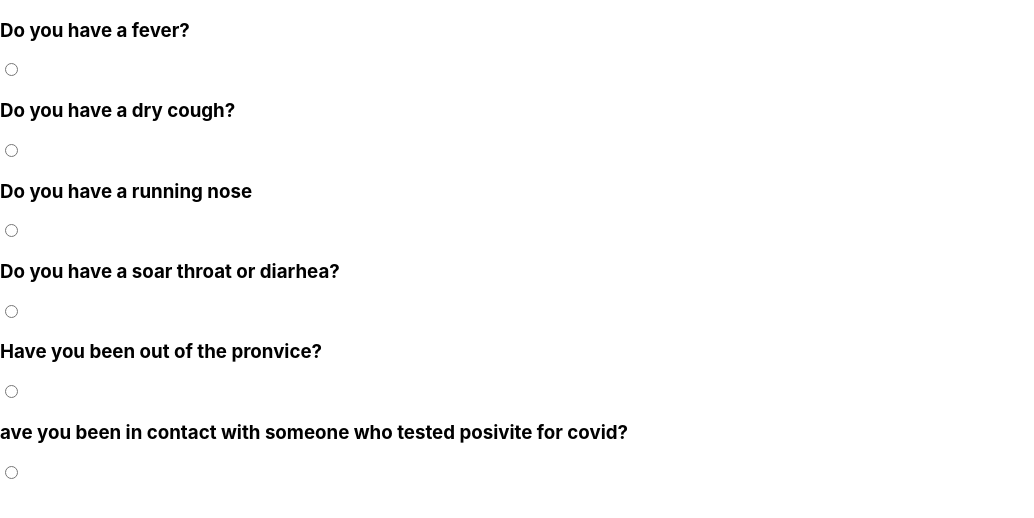
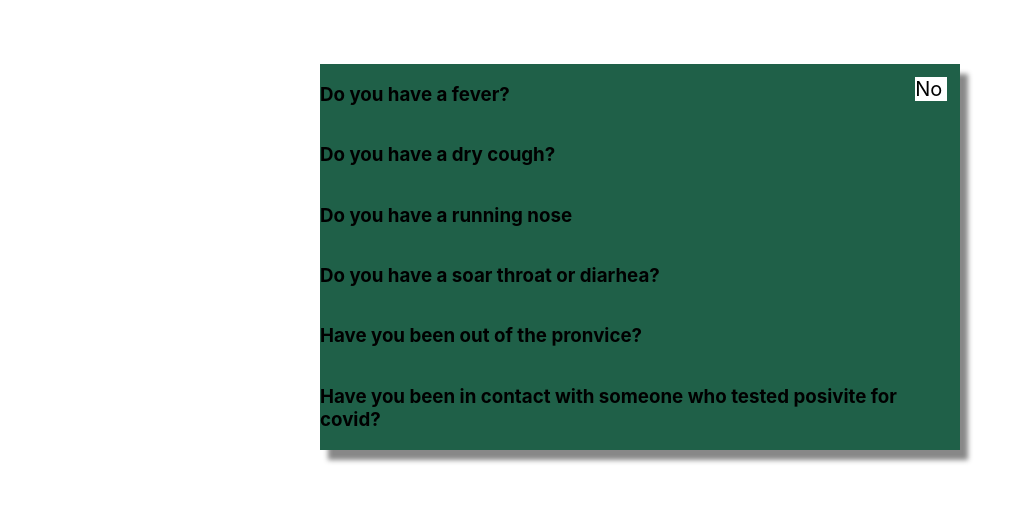
Before and after one commit to TsikaBullRat/covid-form, a React (Create React App) app: page /questionare in a window 1280 px wide. Shown: the top 518 px of the page, without its empty margins (0-1034 px from the left). Built offline with nearby package versions, Linux system fonts and the light colour scheme.

Commit message:
Beautifull Color Scheme + Check Questions working progress

```diff
--- a/src/App.css
+++ b/src/App.css
@@ -31,10 +31,13 @@
   position: relative;
   top: 20%;
   left: 5%;
-  background: #856088;
+  background: #1f6048;
   box-shadow: 8px 10px 5px #888;
-  width: 80%;
+  padding: 5%;
+  color: #fff;
+  width: 60%;
   height: 40vh;
+  margin-top: 5%;
 }
 .form1{
   position: relative;
@@ -43,7 +46,8 @@
   width: 50%;
   left: 25%;
   height: 80vh;
-  background: #856088;
+  background: #1f6048;
+  box-shadow: 8px 10px 5px #888;
 }
 .form1 label{
   font-size: 30px;
@@ -53,11 +57,54 @@
   width: 50%;
   margin-left: 20%;
 }
+.form2{
+  position: relative;
+  margin-top: 5%;
+  display: grid;
+  width: 50%;
+  left: 25%;
+  height: auto;
+  background: #1f6048;
+  box-shadow: 8px 10px 5px #888;
+}
+.form2 div{
+  display: flex;
+  justify-content: space-between;
+}
+.form2 input{
+  display: none;
+}
+/*.form2 label{
+  height: 10%;
+  width: 10%;
+  font-size: 20px;
+  margin-top: 2%;
+  margin-right: 2%;
+  background: #fff;
+  transition: 0.5s;
+}
+.form2 label::before{
+  content: "Yes";
+  margin-left: 2%;
+}
+.form2 label::before:checked{
+  content: "No";
+  margin-left: 5%;
+}*/
 .fill{
+  background: #1a523d;
   text-decoration: none;
+  font-size: 25px;
+  color: #fff;
+  width: 5%;
+  padding: 5px 40px 5px 40px;
+  margin-bottom: 2%;
+}
+.fill:hover{
+  background: #fff;
   color: #000;
-  padding: 10px 50px;
 }
 .right{
-  float: right;
+  position: relative;
+  left: 80%
 }
--- a/src/comp/Firstpage.js
+++ b/src/comp/Firstpage.js
@@ -1,23 +1,46 @@
+import { useState } from 'react'
 import { Link } from 'react-router-dom'
 
 export const Firstpage = () => {
 
-    const fill = {
+    const [fill, setFill] = useState({
         textDecoration: 'none',
-        color: '#000',
-        //background: '#f0e130',
+        color: '#fff',
+        fontSize: 25,
+        background: '#1a523d',
         padding: '10px 50px'
+    })
+
+    const hoverIn = () => {
+        setFill({
+            textDecoration: 'none',
+            color: '#000',
+            fontSize: 25,
+            background: '#fff',
+            padding: '10px 50px'
+        })
+    }
+    const hoverOut = () =>{
+        setFill({
+            textDecoration: 'none',
+            color: '#fff',
+            fontSize: 25,
+            background: '#1a523d',
+            padding: '10px 50px'
+        })
     }
     const form_info = (
         <div className="my_card">
+            <h1> Covid-19 Form</h1>
             <p>
                 Hello  we thank you for taking time out of your day to fill in this. It is
                 imerative that all of us as South Africans be aware of the effect, symptoms and results of
                 covid-19. Please press fill button to continue
             </p>
-            <Link to='/personal_details' style={fill}>Fill</Link>
+            <Link to='/personal_details' style={fill} onMouseEnter={hoverIn} onMouseLeave={hoverOut}>Fill Form</Link>
         </div>
     )
+
 
     return (
         <>
--- a/src/comp/Personal.js
+++ b/src/comp/Personal.js
@@ -1,36 +1,32 @@
-import { Link } from "react-router-dom"
+import { useState } from "react"
+import { Link } from 'react-router-dom'
 
-export const Personal = () =>{
+export const Personal = () => {
 
-    const fill = {
-        textDecoration: 'none',
-        color: '#000',
-        background: '#f0e130',
-        padding: '10px 50px'
-    }
 
-    return(
+
+    return (
         <div className="form1">
 
             <label htmlFor="">FIrst Names: </label>
-            <input type="text" id="first"/>
+            <input type="text" id="first" />
 
             <label htmlFor="">Lastname: </label>
-            <input type="text" id="last"/>
+            <input type="text" id="last" />
 
             <label htmlFor="">Date of birth: </label>
-            <input type="date" id="dob"/>
+            <input type="date" id="dob" />
 
             <label htmlFor="">cellphone: </label>
-            <input type="tel" id="phone"/>
+            <input type="tel" id="phone" />
 
             <label htmlFor="">Email: </label>
-            <input type="email" id="email"/>
+            <input type="email" id="email" />
 
             <label htmlFor="">Address: </label>
-            <input type="text" id="address"/>
+            <input type="text" id="address" />
 
-            <Link to='/questionare' className="fill right">Next</Link>
+            <Link to='/questionare' className="fill right" >Next</Link>
         </div>
     )
-}
+    }
--- a/src/comp/Questions.js
+++ b/src/comp/Questions.js
@@ -3,33 +3,87 @@ import { useState } from "react"
 export const Questions = props => {
 
     const [answers, setAnswers] = useState([])
-    const change = e =>{
+    const [light, setLight] = useState({
+        style: {
+            height: '10%',
+            width: '5%',
+            fontSize: '20px',
+            marginTop: '2%',
+            marginRight: '2%',
+            background: '#fff',
+            transition: '0.5s'
+        },
+        text: "No"
+    })
+    const change = e => {
         setAnswers([...answers, e.target.value])
     }
 
-    const handleSubmit = () =>{
+    const handleSubmit = () => {
         props.handleAnswers(answers)
     }
+    const Switch =() =>{
+        setLight({
+            style: {
+                height: '10%',
+                width: '5%',
+                fontSize: '20px',
+                marginTop: '2%',
+                marginRight: '8%',
+                background: '#fff',
+                transition: '0.5s'
+            },
+            text: "Yes"
+        }
+        )
+    }
     return (
+        <div className="form2">
             <form onSubmit={handleSubmit}>
+
+                <div>
                     <h3>Do you have a fever?</h3>
-        <input type="radio" onChange={change}/>
+                    <input id="Q1" type="radio" onChange={change} />
+                    <label htmlFor="Q1" style={light.style} onClick={Switch}>{light.text}</label>
+                </div>
 
+
+                <div>
                     <h3>Do you have a dry cough?</h3>
-        <input type="radio"  onChange={change}/>
+                    <input id="Q2" type="radio" onChange={change} />
+                    <label htmlFor="Q2" style={light.style}></label>
+                </div>
 
+
+                <div>
                     <h3>Do you have a running nose</h3>
-        <input type="radio"  onChange={change}/>
+                    <input id="Q3" type="radio" onChange={change} />
+                    <label htmlFor="Q3" style={light.style}></label>
+                </div>
 
+
+                <div>
                     <h3>Do you have a soar throat or diarhea?</h3>
-        <input type="radio"  onChange={change}/>
+                    <input id="Q4" type="radio" onChange={change} />
+                    <label htmlFor="Q4" style={light.style}></label>
+                </div>
 
+
+                <div>
                     <h3>Have you been out of the pronvice?</h3>
-        <input type="radio"  onChange={change}/>
+                    <input id="Q5" type="radio" onChange={change} />
+                    <label htmlFor="Q5" style={light.style}></label>
+                </div>
 
-        <h3>ave you been in contact with someone who tested posivite for covid?</h3>
-        <input type="radio"  onChange={change}/>
+
+                <div>
+                    <h3>Have you been in contact with someone who tested posivite for covid?</h3>
+                    <input id="Q6" type="radio" onChange={change} />
+                    <label htmlFor="Q6" style={light.style}></label>
+                </div>
+
 
             </form>
+        </div>
     )
 }
```
Lines whose indentation alone changed are shown as unchanged.
